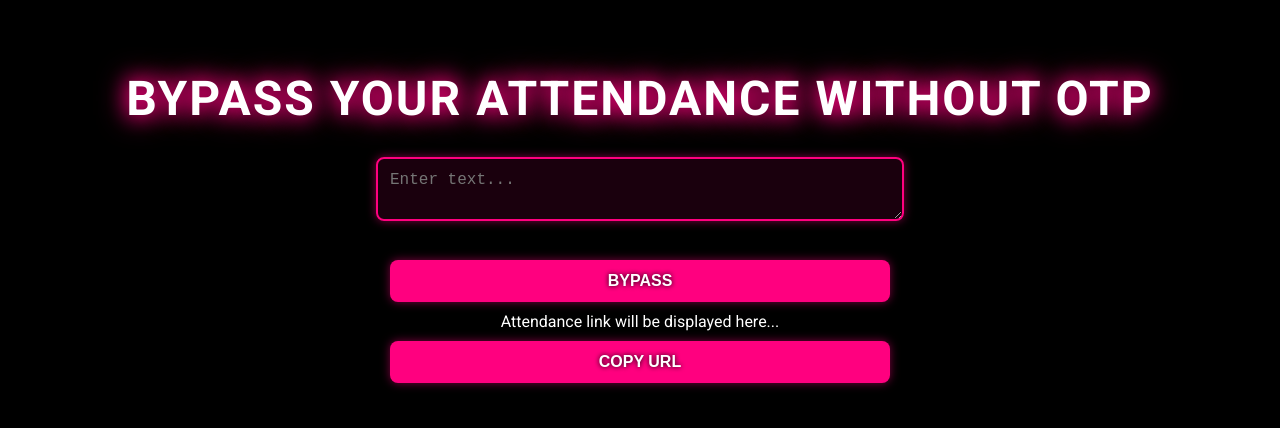
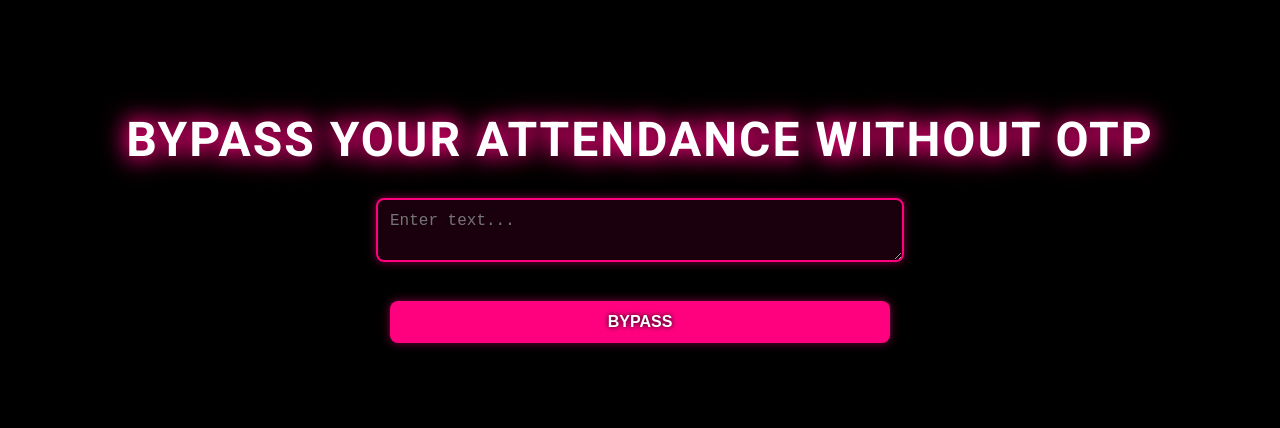
Before and after one commit to skgohith/attendance, a plain HTML site: page index.html in a window 1280 px wide. Shown: the part 188-616 px from the top of the page. Drawn offline with Linux system fonts and the light colour scheme.

Commit message:
Update index.html

```diff
--- a/index.html
+++ b/index.html
@@ -12,8 +12,6 @@
     <h2>Bypass your Attendance without OTP</h2>
     <textarea id="inputText" placeholder="Enter text..."></textarea><br>
     <button onclick="encodeBase64Text()">BYPASS</button>
-    <div id="updatedURL">Attendance link will be displayed here...</div>
-    <button onclick="copyToClipboard()">Copy URL</button>
 
     <script src="script.js"></script> <!-- Link to the JavaScript file -->
 </body>
```
